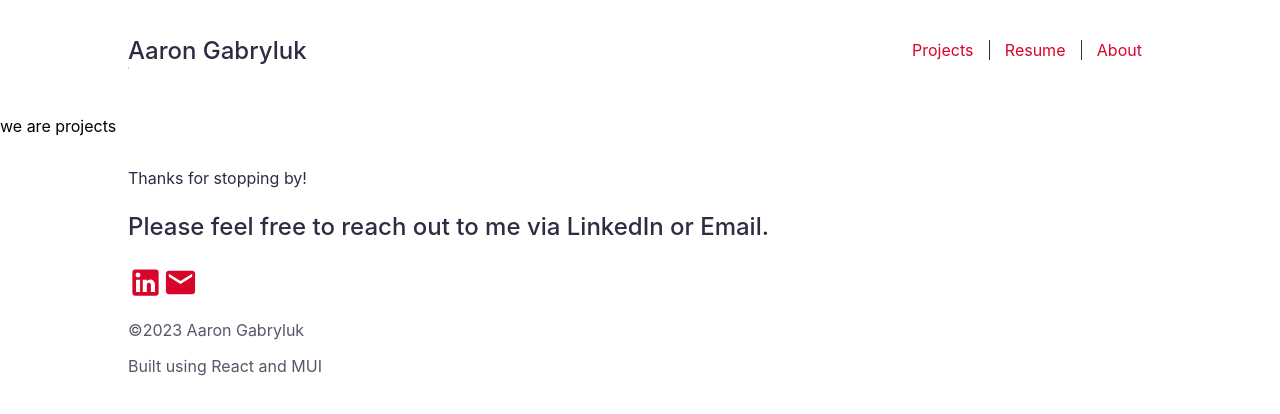
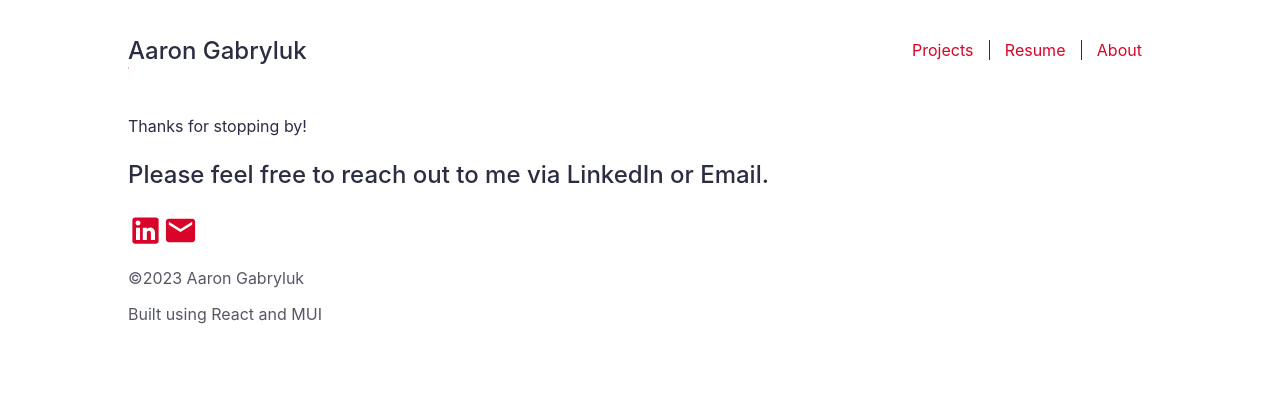
Before and after one commit to ajgabryluk/portfolio, a React (Create React App) app: page /projects in a window 1280 px wide. Shown: the top 414 px of the page. Built offline with nearby package versions, Linux system fonts and the light colour scheme.

Commit message:
started on projects

```diff
--- a/src/Components/home.js
+++ b/src/Components/home.js
@@ -1,5 +1,6 @@
 import React from 'react';
 import WordCloud from './WordCloud';
+import Projects from './Projects';
 import "../Styles/Home.css"
 
 export default function Home(){
@@ -9,7 +10,7 @@ export default function Home(){
             <div style={{height: "400px", width: "550px"}}>
                 <WordCloud />
             </div>
-
+            <Projects />
         </main>
     )
 }
--- a/src/Components/projects.js
+++ b/src/Components/projects.js
@@ -1,9 +1,10 @@
 import React from 'react';
+import "../Styles/Projects.css"
 
 export default function Projects(){
     return(
-        <div>
-            <p>we are projects</p>
+        <div class="main">
+            <div style={{width: "0"}}></div>
         </div>
     )
 }
--- /dev/null
+++ b/src/Styles/Projects.css
@@ -0,0 +1,5 @@
+.main{
+    padding-left: 10%;
+    padding-right: 10%;
+    display: flex;
+}
```
